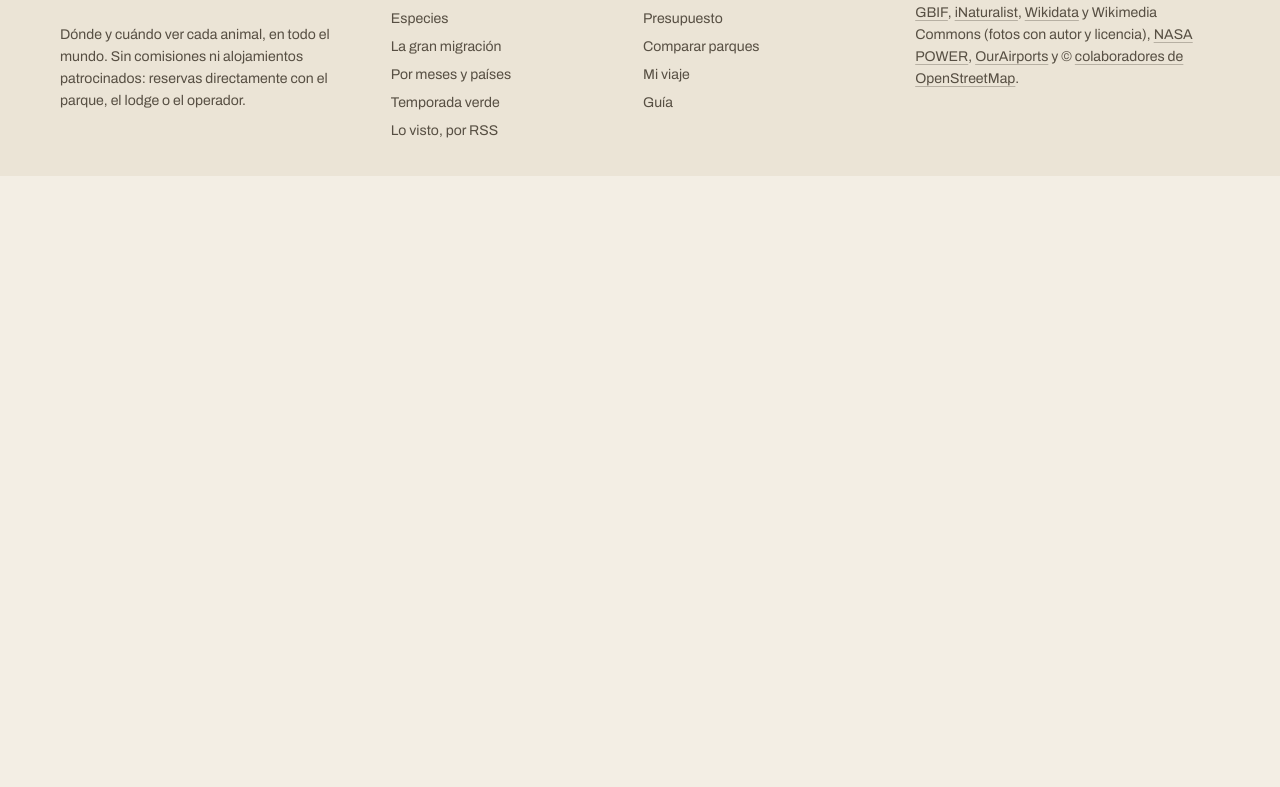
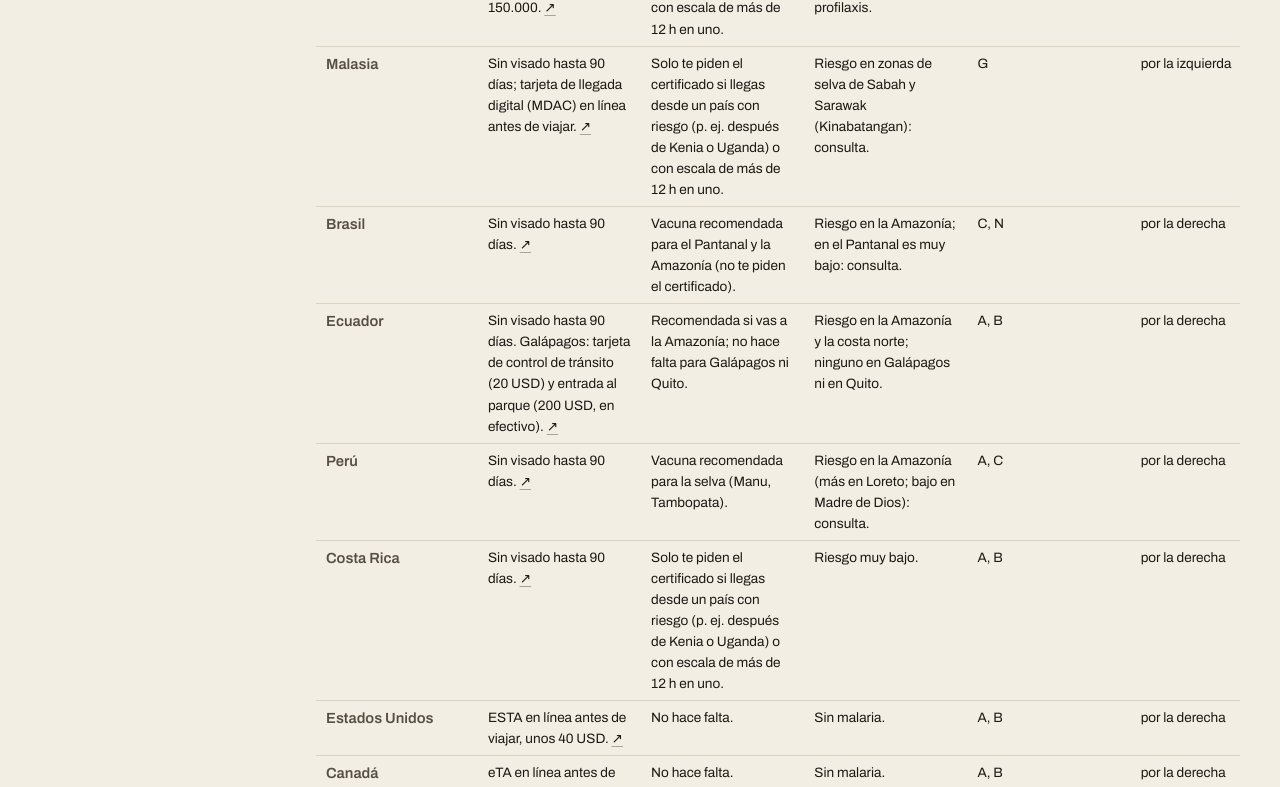
Before and after one commit to DiezPablo/safari_recommender, a Next.js app: page /guia in a window 1280 px wide. Shown: the part 5548-6335 px from the top of the page. Before the commit the page ends 5724 px from the top, so only its background shows below. Built offline with nearby package versions, Linux system fonts and the light colour scheme.

Commit message:
Lo práctico (visado, salud, dinero, propinas) de 14 países fuera de África y malaria por país en el comparador
Co-Authored-By: Claude Opus 5.5 <noreply@anthropic.com>
Claude-Session: https://claude.ai/code/session_017atiQiCN9ra2k9ahwbdeAR

```diff
--- a/src/app/comparar/page.tsx
+++ b/src/app/comparar/page.tsx
@@ -318,11 +318,7 @@ export default async function PaginaComparar({ searchParams }: Props) {
                 {seccion("Práctico")}
                 {fila("Visado", (p) => practicoDe(paisDe(p))?.visado.texto ?? "Consúltalo")}
                 {fila("Malaria", (p) =>
-                  SIN_MALARIA.has(p.id)
-                    ? "Sin riesgo"
-                    : practicoDe(paisDe(p))
-                      ? "Hay riesgo en el país: consúltalo"
-                      : "Consúltalo",
+                  SIN_MALARIA.has(p.id) ? "Sin riesgo" : (practicoDe(paisDe(p))?.malaria ?? "Consúltalo"),
                 )}
                 {fila("Con niños", (p) =>
                   EDAD_MINIMA[p.id]
--- a/src/features/safaris/componentes/PracticoPais.tsx
+++ b/src/features/safaris/componentes/PracticoPais.tsx
@@ -51,7 +51,7 @@ export function ItemsPais({ pais, x }: { pais: string; x: Practico }) {
         <b>Propinas:</b> {x.propinas}
       </li>
       <li className="nota-pie">
-        Revisado el {REVISADO}. Cambia a menudo: confírmalo en{" "}
+        Revisado el {x.revisado ?? REVISADO}. Cambia a menudo: confírmalo en{" "}
         <a href={EXTERIORES} target="_blank" rel="noopener">
           Exteriores ({pais}) ↗
         </a>
--- a/src/features/safaris/paises.ts
+++ b/src/features/safaris/paises.ts
@@ -11,8 +11,10 @@ export interface PracticoPais {
   enchufes: string[];
   dinero: string;
   conduce: "izquierda" | "derecha";
-  /** zona horaria (IANA) para las horas de sol */
-  zona: string;
+  /** zona horaria (IANA) para las horas de sol; sin ella si el país tiene varias */
+  zona?: string;
+  /** fecha de revisión, si no es la general (REVISADO) */
+  revisado?: string;
   propinas: string;
 }
 
@@ -134,6 +136,185 @@ export const PRACTICO: Record<string, PracticoPais> = {
     zona: "Africa/Harare",
     propinas: PROPINAS_SUR,
   },
+
+  // ---- Fuera de África (revisado el 28-10-2026)
+  India: {
+    visado: {
+      texto: "Visado electrónico (e-Tourist) antes de viajar: unos 25 USD por 30 días o 40 USD por un año.",
+      url: "https://indianvisaonline.gov.in/evisa/",
+    },
+    fiebreAmarilla: FA_DESDE_RIESGO,
+    malaria: "Riesgo en buena parte del país, también en los parques de tigres: consulta la profilaxis.",
+    enchufes: ["C", "D", "M"],
+    dinero: "Rupia india; los safaris de los parques de tigres se reservan en las webs oficiales de cada estado.",
+    conduce: "izquierda",
+    zona: "Asia/Kolkata",
+    propinas: "Al guía (naturalista) y al conductor del safari, unos cientos de rupias por salida.",
+    revisado: "28-10-2026",
+  },
+  Nepal: {
+    visado: {
+      texto: "Visado a la llegada o en línea antes: 30 USD por 15 días, 50 USD por 30.",
+      url: "https://nepaliport.immigration.gov.np/",
+    },
+    fiebreAmarilla: FA_DESDE_RIESGO,
+    malaria: "Riesgo bajo en el Terai (Chitwan, Bardia); ninguno en Katmandú ni en la montaña.",
+    enchufes: ["C", "D", "M"],
+    dinero: "Rupia nepalí; efectivo fuera de Katmandú.",
+    conduce: "izquierda",
+    zona: "Asia/Kathmandu",
+    propinas: "Al guía y al conductor, unos cientos de rupias por día.",
+    revisado: "28-10-2026",
+  },
+  "Sri Lanka": {
+    visado: {
+      texto: "ETA gratuita para españoles desde el 25-5-2026 (30 días), pero hay que pedirla antes de llegar.",
+      url: "https://eta.gov.lk/",
+    },
+    fiebreAmarilla: FA_DESDE_RIESGO,
+    malaria: "Sin malaria (eliminada en 2016).",
+    enchufes: ["D", "G", "M"],
+    dinero: "Rupia esrilanquesa; los jeeps de safari se pagan en efectivo.",
+    conduce: "izquierda",
+    zona: "Asia/Colombo",
+    propinas: "Al conductor del jeep, unos 1000-2000 rupias por salida.",
+    revisado: "28-10-2026",
+  },
+  Indonesia: {
+    visado: {
+      texto:
+        "Visado a la llegada (e-VOA, mejor en línea antes): 500.000 rupias; en Bali, además, una tasa turística de 150.000.",
+      url: "https://evisa.imigrasi.go.id/",
+    },
+    fiebreAmarilla: FA_DESDE_RIESGO,
+    malaria:
+      "Riesgo en Borneo (Tanjung Puting), Flores y Komodo y Papúa; no en Bali ni Yakarta: consulta la profilaxis.",
+    enchufes: ["C", "F"],
+    dinero: "Rupia indonesia; efectivo en Labuan Bajo y Kumai.",
+    conduce: "izquierda",
+    propinas: "A la tripulación del klotok o del barco, una caja común al final.",
+    revisado: "28-10-2026",
+  },
+  Malasia: {
+    visado: {
+      texto: "Sin visado hasta 90 días; tarjeta de llegada digital (MDAC) en línea antes de viajar.",
+      url: "https://imigresen-online.imi.gov.my/mdac/main",
+    },
+    fiebreAmarilla: FA_DESDE_RIESGO,
+    malaria: "Riesgo en zonas de selva de Sabah y Sarawak (Kinabatangan): consulta.",
+    enchufes: ["G"],
+    dinero: "Ringgit; tarjeta en las ciudades, efectivo en el río.",
+    conduce: "izquierda",
+    zona: "Asia/Kuching",
+    propinas: "No es costumbre; al guía del río, si quieres.",
+    revisado: "28-10-2026",
+  },
+  Brasil: {
+    visado: { texto: "Sin visado hasta 90 días.", url: EXTERIORES },
+    fiebreAmarilla: "Vacuna recomendada para el Pantanal y la Amazonía (no te piden el certificado).",
+    malaria: "Riesgo en la Amazonía; en el Pantanal es muy bajo: consulta.",
+    enchufes: ["C", "N"],
+    dinero: "Real; tarjeta casi en todas partes.",
+    conduce: "derecha",
+    zona: "America/Cuiaba",
+    propinas: "En las pousadas del Pantanal, una caja común para el personal y algo al guía.",
+    revisado: "28-10-2026",
+  },
+  Ecuador: {
+    visado: {
+      texto:
+        "Sin visado hasta 90 días. Galápagos: tarjeta de control de tránsito (20 USD) y entrada al parque (200 USD, en efectivo).",
+      url: "https://www.gobiernogalapagos.gob.ec/",
+    },
+    fiebreAmarilla: "Recomendada si vas a la Amazonía; no hace falta para Galápagos ni Quito.",
+    malaria: "Riesgo en la Amazonía y la costa norte; ninguno en Galápagos ni en Quito.",
+    enchufes: ["A", "B"],
+    dinero: "Dólar estadounidense; lleva efectivo para Galápagos.",
+    conduce: "derecha",
+    zona: "Pacific/Galapagos",
+    propinas: "Al guía naturalista y a la tripulación del barco, una caja común al final del crucero.",
+    revisado: "28-10-2026",
+  },
+  Perú: {
+    visado: { texto: "Sin visado hasta 90 días.", url: EXTERIORES },
+    fiebreAmarilla: "Vacuna recomendada para la selva (Manu, Tambopata).",
+    malaria: "Riesgo en la Amazonía (más en Loreto; bajo en Madre de Dios): consulta.",
+    enchufes: ["A", "C"],
+    dinero: "Sol; efectivo en Puerto Maldonado y los lodges.",
+    conduce: "derecha",
+    zona: "America/Lima",
+    propinas: "Al guía del lodge y al barquero, una caja común.",
+    revisado: "28-10-2026",
+  },
+  "Costa Rica": {
+    visado: { texto: "Sin visado hasta 90 días.", url: EXTERIORES },
+    fiebreAmarilla: FA_DESDE_RIESGO,
+    malaria: "Riesgo muy bajo.",
+    enchufes: ["A", "B"],
+    dinero: "Colón; dólares aceptados casi en todas partes.",
+    conduce: "derecha",
+    zona: "America/Costa_Rica",
+    propinas: "Al guía naturalista, unos 10-20 USD por persona y salida.",
+    revisado: "28-10-2026",
+  },
+  "Estados Unidos": {
+    visado: { texto: "ESTA en línea antes de viajar, unos 40 USD.", url: "https://esta.cbp.dhs.gov/" },
+    fiebreAmarilla: "No hace falta.",
+    malaria: "Sin malaria.",
+    enchufes: ["A", "B"],
+    dinero: "Dólar; tarjeta en todas partes.",
+    conduce: "derecha",
+    propinas: "A los guías, un 10-20 % de la excursión.",
+    revisado: "28-10-2026",
+  },
+  Canadá: {
+    visado: {
+      texto: "eTA en línea antes de viajar en avión, 7 CAD.",
+      url: "https://www.canada.ca/en/immigration-refugees-citizenship/services/visit-canada/eta.html",
+    },
+    fiebreAmarilla: "No hace falta.",
+    malaria: "Sin malaria.",
+    enchufes: ["A", "B"],
+    dinero: "Dólar canadiense; tarjeta en todas partes.",
+    conduce: "derecha",
+    zona: "America/Winnipeg",
+    propinas: "A los guías y conductores del tundra buggy, un 10-15 %.",
+    revisado: "28-10-2026",
+  },
+  Chile: {
+    visado: { texto: "Sin visado hasta 90 días.", url: EXTERIORES },
+    fiebreAmarilla: "No hace falta.",
+    malaria: "Sin malaria.",
+    enchufes: ["C", "L"],
+    dinero: "Peso chileno; tarjeta casi en todas partes.",
+    conduce: "derecha",
+    zona: "America/Punta_Arenas",
+    propinas: "Al guía (pumas, trekking), unos 10 % o una cantidad por día.",
+    revisado: "28-10-2026",
+  },
+  Argentina: {
+    visado: { texto: "Sin visado hasta 90 días.", url: EXTERIORES },
+    fiebreAmarilla: "Solo recomendada en el noreste (Misiones, Iguazú).",
+    malaria: "Sin malaria.",
+    enchufes: ["C", "I"],
+    dinero: "Peso argentino; con tarjeta extranjera el cambio suele ser mejor que en efectivo.",
+    conduce: "derecha",
+    propinas: "Al guía de avistamiento de ballenas o del safari, un 10 %.",
+    revisado: "28-10-2026",
+  },
+  Australia: {
+    visado: {
+      texto: "eVisitor gratuito en línea antes de viajar.",
+      url: "https://immi.homeaffairs.gov.au/visas/getting-a-visa/visa-listing/evisitor-651",
+    },
+    fiebreAmarilla: FA_DESDE_RIESGO,
+    malaria: "Sin malaria.",
+    enchufes: ["I"],
+    dinero: "Dólar australiano; tarjeta en todas partes.",
+    conduce: "izquierda",
+    propinas: "No es costumbre; a los guías, si quieres.",
+    revisado: "28-10-2026",
+  },
 };
 
 export function practicoDe(pais: string | null | undefined): PracticoPais | undefined {
```
Also changed, not shown: src/app/parque/[id]/page.tsx (+7 -1 lines), src/features/safaris/componentes/FichaMundo.tsx (+7 -1 lines), src/features/safaris/familias.ts (+6 -1 lines), 2 other files (tests, documents, lock files or other folders).
